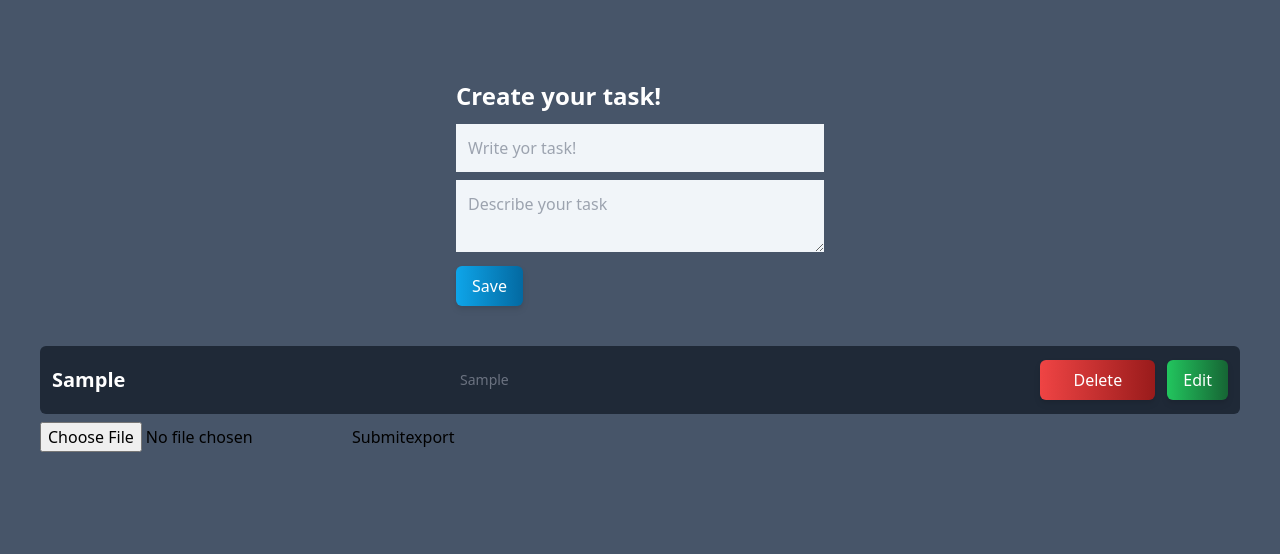
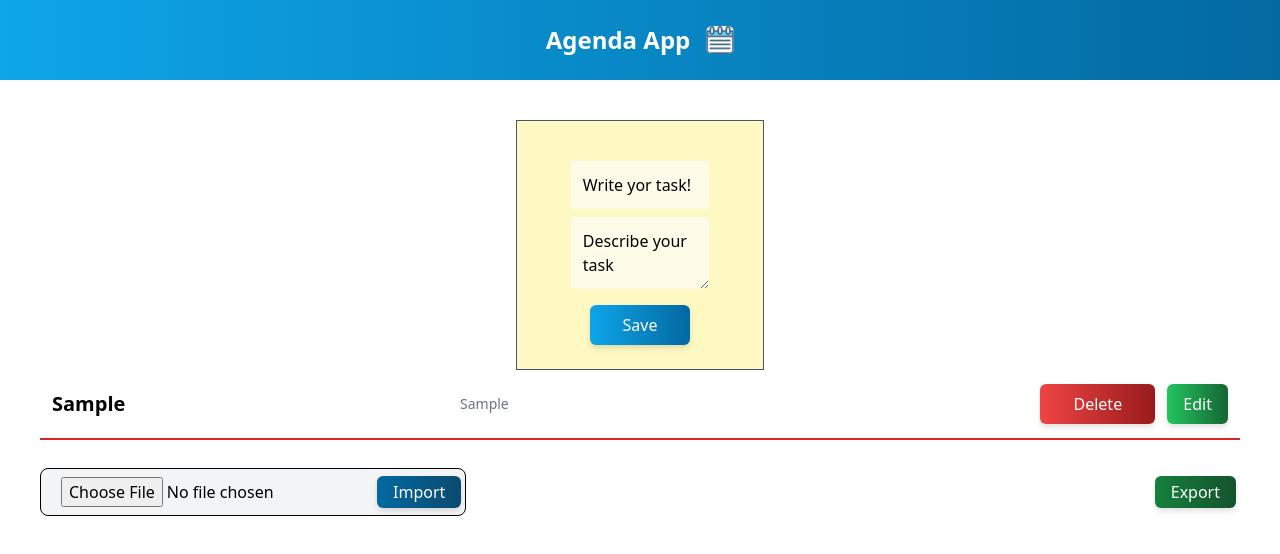
Before and after one commit to edgardorms/Agenda, a React (Vite) app in the folder Agenda-CRUD/: page / in a window 1280 px wide. Both pictures are taken after typing "Sample", "Sample" into the empty fields and a click on the button "Save". Shown: the top 554 px of the page. Built offline with nearby package versions, Linux system fonts and the light colour scheme.

Commit message:
styles improve

```diff
--- a/Agenda-CRUD/index.html
+++ b/Agenda-CRUD/index.html
@@ -6,7 +6,7 @@
     <meta name="viewport" content="width=device-width, initial-scale=1.0" />
     <title>Agenda</title>
   </head>
-  <body class="bg-slate-600">
+  <body class="bg-white">
     <div id="root"></div>
     <script type="module" src="/src/main.jsx"></script>
   </body>
--- a/Agenda-CRUD/src/App.jsx
+++ b/Agenda-CRUD/src/App.jsx
@@ -1,15 +1,16 @@
 import TaskList from "./components/TaskList";
 import TaskForm from "./components/TaskForm";
 import Navbar from "./components/Navbar";
-import AgendaDownload from "./components/AgendaDownload";
+import ImportExport from "./components/ImportExport";
 
 function App() {
   return (
     <div>
+    <Navbar/>
       <div className="container mx-auto p-10">
         <TaskForm />
         <TaskList />
-        <AgendaDownload/>
+        <ImportExport />
       </div>
     </div>
   );
--- a/Agenda-CRUD/src/components/AgendaDownload.jsx
+++ /dev/null
@@ -1,73 +0,0 @@
-import React from "react";
-import { useContext, useState, useEffect} from "react";
-import { TaskContext } from "../context/TaskContext";
-import { useForm } from "react-hook-form";
-
-function AgendaDownload() {
-
-const { tasks, setTasks} = useContext(TaskContext);
-  const { register, handleSubmit } = useForm()
-  const [file, setFile] = useState()
-  const [carga, setCarga] = useState(true)
-  let datos = JSON.stringify(tasks);
-
-  function changeCarga () {
-    if (carga) {
-      setCarga(false)
-    } else {
-      setCarga(true)
-    }
-  }
-
-  const onSubmit = (data) => {
-
-    const archivo = data.data[0]
-    const reader = new FileReader();
-     reader.readAsDataURL(archivo);
-   reader.onload= function() {setFile(reader.result);}
-
-    console.log(file)
-    console.log(reader.result);
-    console.log(data.data[0]);
-  }
-
-  useEffect(() => {
-    async function fetchData() {
-      const response = await fetch(file);
-      const data = await response.json();
-      setTasks(data);
-
-    }
-    fetchData();
-  }, [carga, file]);
-
-
-  const download = (jsonString, fileName = "test.json") => {
-    // Creamos el elemento para hacer el trigger del download
-    const element = document.createElement("a");
-    element.setAttribute(
-      "href",
-      "data:application/octet-stream," + encodeURIComponent(jsonString)
-    );
-    element.setAttribute("download", fileName);
-    element.style.display = "none";
-    document.body.appendChild(element);
-    element.click();
-    document.body.removeChild(element);
-  };
-
-
-
-
-  return (
-    <div className="flex">
-        <form onSubmit={handleSubmit(onSubmit)}>
-      <input {...register('data')} type="file" name="data" />
-      <button onClick={()=> changeCarga()}>Submit</button>
-    </form>
-      <button onClick={() => download(datos, "agenda.json")}>export</button>
-    </div>
-  );
-}
-
-export default AgendaDownload;
--- /dev/null
+++ b/Agenda-CRUD/src/components/ImportExport.jsx
@@ -0,0 +1,115 @@
+import React from "react";
+import { useContext, useState, useEffect } from "react";
+import { TaskContext } from "../context/TaskContext";
+import { useForm } from "react-hook-form";
+
+function ImportExport() {
+  const { tasks, setTasks } = useContext(TaskContext);
+  const { register, handleSubmit } = useForm();
+  const [file, setFile] = useState();
+  const [carga, setCarga] = useState(true);
+  let datos = JSON.stringify(tasks);
+  const [uploadbtn, setuploadbtn] = useState(false);
+
+  function load() {
+    if (carga) {
+      setCarga(false);
+    } else {
+      setCarga(true);
+    }
+  }
+
+  const onSubmit = (data) => {
+    const receivedFile = data.data[0];
+    const reader = new FileReader();
+    reader.readAsDataURL(receivedFile);
+    reader.onload = function () {
+      setFile(reader.result);
+    };
+  };
+
+  useEffect(() => {
+    async function fetchData() {
+      const response = await fetch(file);
+      const data = await response.json();
+      console.log(data);
+      setTasks(data);
+    }
+    fetchData();
+  }, [carga, file]);
+
+  function UploadButton() {
+    if (carga) {
+      return (
+        <label
+          htmlFor="load"
+          className="bg-gradient-to-r  from-orange-300 to-orange-500 text-white hover:scale-105 drop-shadow-md  shadow-cla-blue rounded-md px-4 py-2 mx-3 first-lettertransition duration-500 ease select-none focus:outline-none focus:shadow-outline:"
+        >
+          {" "}
+          cargalo{" "}
+        </label>
+      );
+    } else {
+      return (
+        <label
+          htmlFor="load"
+          className="bg-gradient-to-r  from-orange-300 to-orange-500 text-white hover:scale-105 drop-shadow-md  shadow-cla-blue rounded-md px-4 py-2 mx-3 first-lettertransition duration-500 ease select-none focus:outline-none focus:shadow-outline:"
+        >
+          {" "}
+          cargó{" "}
+        </label>
+      );
+    }
+  }
+
+  const download = (jsonString, fileName = "test.json") => {
+    const element = document.createElement("a");
+    element.setAttribute(
+      "href",
+      "data:application/octet-stream," + encodeURIComponent(jsonString)
+    );
+    element.setAttribute("download", fileName);
+    element.style.display = "none";
+    document.body.appendChild(element);
+    element.click();
+    document.body.removeChild(element);
+  };
+
+  return (
+    <div className="flex items-center justify-between mt-5">
+      <form
+        onSubmit={handleSubmit(onSubmit)}
+        className="mr-5 sm:border sm:border-black sm:bg-gray-100 sm:items-center rounded-lg flex "
+      >
+        <label
+          htmlFor="load"
+          className="sm:hidden bg-gradient-to-r  from-sky-700 to-sky-900 text-white hover:scale-105 drop-shadow-md  shadow-cla-blue rounded-md px-4 py-1 mx-1 first-lettertransition duration-500 ease select-none focus:outline-none focus:shadow-outline:"
+        >
+          Load
+        </label>
+        <input
+          {...register("data")}
+          type="file"
+          name="data"
+          accept=".json"
+          id="load"
+          className="ml-5 my-2 hidden sm:block"
+        />
+        <button
+          className="bg-gradient-to-r  from-sky-700 to-sky-900 text-white hover:scale-105 drop-shadow-md  shadow-cla-blue rounded-md px-4 py-1 mx-1 first-lettertransition duration-500 ease select-none focus:outline-none focus:shadow-outline:"
+          onClick={() => load()}
+        >
+          Import
+        </button>
+      </form>
+      <button
+        className="bg-gradient-to-r  from-green-700 to-green-900 text-white hover:scale-105 drop-shadow-md  shadow-cla-blue rounded-md px-4 mx-1 h-[32px] first-lettertransition duration-500 ease select-none focus:outline-none focus:shadow-outline:"
+        onClick={() => download(datos, "agenda.json")}
+      >
+        Export
+      </button>
+    </div>
+  );
+}
+
+export default ImportExport;
--- a/Agenda-CRUD/src/components/Navbar.jsx
+++ b/Agenda-CRUD/src/components/Navbar.jsx
@@ -1,25 +1,14 @@
+import ImportExport from "./ImportExport";
+import agendaimg from '../../public/agenda.png';
+
 function Navbar() {
   return (
     <>
-      <div className="fixed z-[1000] bg-gradient-to-r  from-violet-100 to-violet-400 w-full h-[80px] flex flex-row items-center justify-around">
-        <h1 className=" hidden px-4 py-2 m-8 text-black text-2xl font-light sm:flex">
-          Agenda App
+      <div className="bg-gradient-to-r from-sky-500 to-sky-700 h-[80px] w-full flex items-center justify-around">
+        <h1 className=" px-4 py-2 text-white text-2xl font-extrabold flex items-center">
+          Agenda App <img src={agendaimg} className="h-7 w-7 ml-4 bg-white rounded-md"></img>
         </h1>
-        <div className="flex justify-center">
-          <div
-            type="button"
-            className="bg-gradient-to-r  from-orange-300 to-orange-500 text-white hover:scale-105 drop-shadow-md  shadow-cla-blue rounded-md px-4 py-2 my-8 mx-1 first-letter:transition duration-500 ease select-none hover:bg-rojo4 focus:outline-none focus:shadow-outline"
-          >
-           Import
-          </div>
 
-          <div
-            type="button"
-            className="bg-gradient-to-r   from-orange-300 to-orange-500 text-white hover:scale-105 drop-shadow-md  shadow-cla-blue rounded-md px-4 py-2 m-8 transition duration-500 ease select-none hover:bg-rojo4 focus:outline-none focus:shadow-outline"
-          >
-            Export
-          </div>
-        </div>
       </div>
     </>
   );
--- a/Agenda-CRUD/src/components/TaskCard.jsx
+++ b/Agenda-CRUD/src/components/TaskCard.jsx
@@ -12,7 +12,7 @@ function TaskCard({ task }) {
 
   return (
     <>
-      <div className="bg-gray-800 text-white p-3 rounded-md items-center sm:grid sm:grid-cols-3 sm:gap-3">
+      <div className="border-b-2 border-red-600 p-3  items-center sm:grid sm:grid-cols-3 sm:gap-3">
         <h1 className="text-xl font-bold capitalize">{task.title}</h1>
         <p className="text-gray-500 text-sm m-3">{task.description}</p>
         <div className="sm:flex items-center justify-end">
--- a/Agenda-CRUD/src/components/TaskForm.jsx
+++ b/Agenda-CRUD/src/components/TaskForm.jsx
@@ -15,23 +15,23 @@ export default function TaskForm() {
   };
 
   return (
-    <div className="max-w-md mx-auto">
-      <form onSubmit={handleSubmit} className="p-10">
-      <h1 className="text-2xl font-bold text-white mb-3">Create your task!</h1>
+    <div className="max-w-lg h-[250px] w-[248px] mx-auto bg-yellow-100 border border-slate-600 ">
+      <form onSubmit={handleSubmit} className="p-10 grid justify-items-center ">
+
         <input
           placeholder="Write yor task!"
           onChange={(e) => setTitle(e.target.value)}
           value={title}
-          className="bg-slate-100 p-3 w-full mb-2"
+          className="bg-yellow-50 placeholder:text-black p-3 w-5/6 mb-2"
           autoFocus
         ></input>
         <textarea
           placeholder="Describe your task"
           onChange={(e) => setDescription(e.target.value)}
           value={description}
-          className="bg-slate-100 p-3 w-full mb-2"
+          className="bg-yellow-50 placeholder:text-black p-3 w-5/6 mb-2"
         ></textarea>
-        <button className="bg-gradient-to-r from-sky-500 to-sky-700 text-white hover:scale-105 drop-shadow-md  shadow-cla-blue rounded-md px-4 py-2  first-letter:transition duration-500 ease select-none focus:outline-none focus:shadow-outline">Save</button>
+        <button className="bg-gradient-to-r from-sky-500 to-sky-700 text-white hover:scale-105 drop-shadow-md  shadow-cla-blue rounded-md px-4 my-2 py-2 w-[100px] first-letter:transition duration-500 ease select-none focus:outline-none focus:shadow-outline">Save</button>
       </form>
     </div>
   );
--- a/Agenda-CRUD/src/context/TaskContext.jsx
+++ b/Agenda-CRUD/src/context/TaskContext.jsx
@@ -1,5 +1,4 @@
 import { createContext, useState, useEffect } from "react";
-//import { tasks as data } from "../data/tasks";
 
 export const TaskContext = createContext();
 
@@ -7,7 +6,6 @@ export function TaskContextProvider(props) {
   const [tasks, setTasks] = useState([]);
 
   useEffect(() => {
-    //setTasks(data);
 
     let data = localStorage.getItem("tarea");
     if (data) {
@@ -45,7 +43,7 @@ export function TaskContextProvider(props) {
         deleteTask: deleteTask,
         createTask: createTask,
         updateTask: updateTask,
-        setTasks: setTasks
+        setTasks: setTasks,
       }}
     >
       {props.children}
--- a/Agenda-CRUD/tailwind.config.cjs
+++ b/Agenda-CRUD/tailwind.config.cjs
@@ -1,11 +1,12 @@
 /** @type {import('tailwindcss').Config} */
 module.exports = {
-  content: [
-    "./index.html",
-    "./src/**/*.{js,ts,jsx,tsx}",
-  ],
+  content: ["./index.html", "./src/**/*.{js,ts,jsx,tsx}"],
   theme: {
-    extend: {},
+    extend: {
+      backgroundImage: {
+        postit: "url('./public/nota.svg')",
+      },
+    },
+    plugins: [],
   },
-  plugins: [],
-}
+};
```
Also changed, not shown: Agenda-CRUD/public/nota.svg (added), Agenda-CRUD/public/sticky-note.svg (added).
